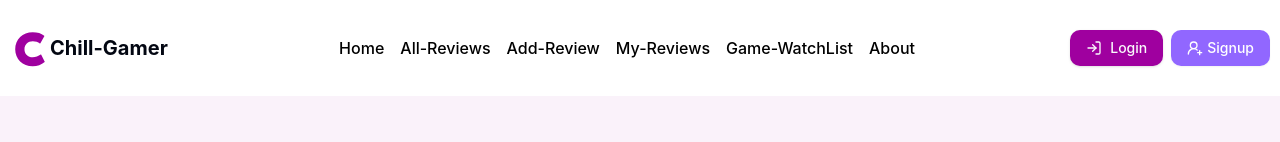
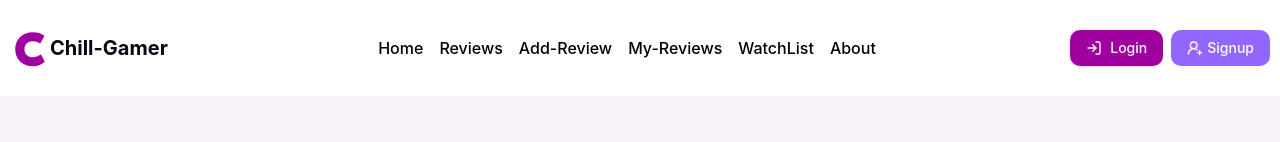
Before and after one commit to aliakborswe/chill-gamer-client, a React (Vite) app: page /login in a window 1280 px wide. Shown: the top 142 px of the page. Built offline with nearby package versions, Linux system fonts and the light colour scheme; no server answers.

Commit message:
add README.md file with all information

```diff
--- a/src/components/common/Header.tsx
+++ b/src/components/common/Header.tsx
@@ -53,10 +53,10 @@ const Header = () => {
           >
             <div className='flex flex-col lg:flex-row  gap-4 md:items-center text-base font-medium text-black w-full'>
               <ActiveLink to='/'>Home</ActiveLink>
-              <ActiveLink to='/reviews'>All-Reviews</ActiveLink>
+              <ActiveLink to='/reviews'>Reviews</ActiveLink>
               <ActiveLink to='/addReview'>Add-Review</ActiveLink>
               <ActiveLink to='/myReviews'>My-Reviews</ActiveLink>
-              <ActiveLink to='/myWatchlist'>Game-WatchList</ActiveLink>
+              <ActiveLink to='/myWatchlist'>WatchList</ActiveLink>
               <ActiveLink to='/about'>About</ActiveLink>
             </div>
           </div>
--- a/src/main.tsx
+++ b/src/main.tsx
@@ -1,16 +1,19 @@
-// import { StrictMode } from 'react'
+import { StrictMode } from 'react'
 import { createRoot } from 'react-dom/client'
 import './index.css'
 import AllRoutes from './routes/routes';
 import AuthProviders from './providers/AuthProviders';
 import { ToastContainer } from "react-toastify";
 import "react-toastify/dist/ReactToastify.css";
+import ThemeProvider from './providers/ThemeProvider';
 
 createRoot(document.getElementById("root")!).render(
-  // <StrictMode>
-  <AuthProviders>
-    <AllRoutes />
-    <ToastContainer position='bottom-right' />
-  </AuthProviders>
-  // </StrictMode>
+  <StrictMode>
+  <ThemeProvider>
+    <AuthProviders>
+      <AllRoutes />
+      <ToastContainer position='bottom-right' />
+    </AuthProviders>
+  </ThemeProvider>
+  </StrictMode>
 );
--- /dev/null
+++ b/src/providers/ThemeProvider.tsx
@@ -0,0 +1,34 @@
+import { createContext, ReactNode, useState } from "react";
+
+
+type Prop = {
+  children: ReactNode;
+};
+
+
+type ThemeContextType = {
+  isDark: boolean;
+  setIsDark: (value: boolean) => void;
+};
+
+
+export const ThemeContext = createContext<ThemeContextType | undefined>(
+  undefined
+);
+
+
+const ThemeProvider = ({ children }: Prop) => {
+  const [isDark, setIsDark] = useState(false);
+
+
+  const themeInfo: ThemeContextType = {
+    isDark,
+    setIsDark,
+  };
+
+  return (
+    <ThemeContext.Provider value={themeInfo}>{children}</ThemeContext.Provider>
+  );
+};
+
+export default ThemeProvider;
```
Also changed, not shown: 1 other file (tests, documents, lock files or other folders).
